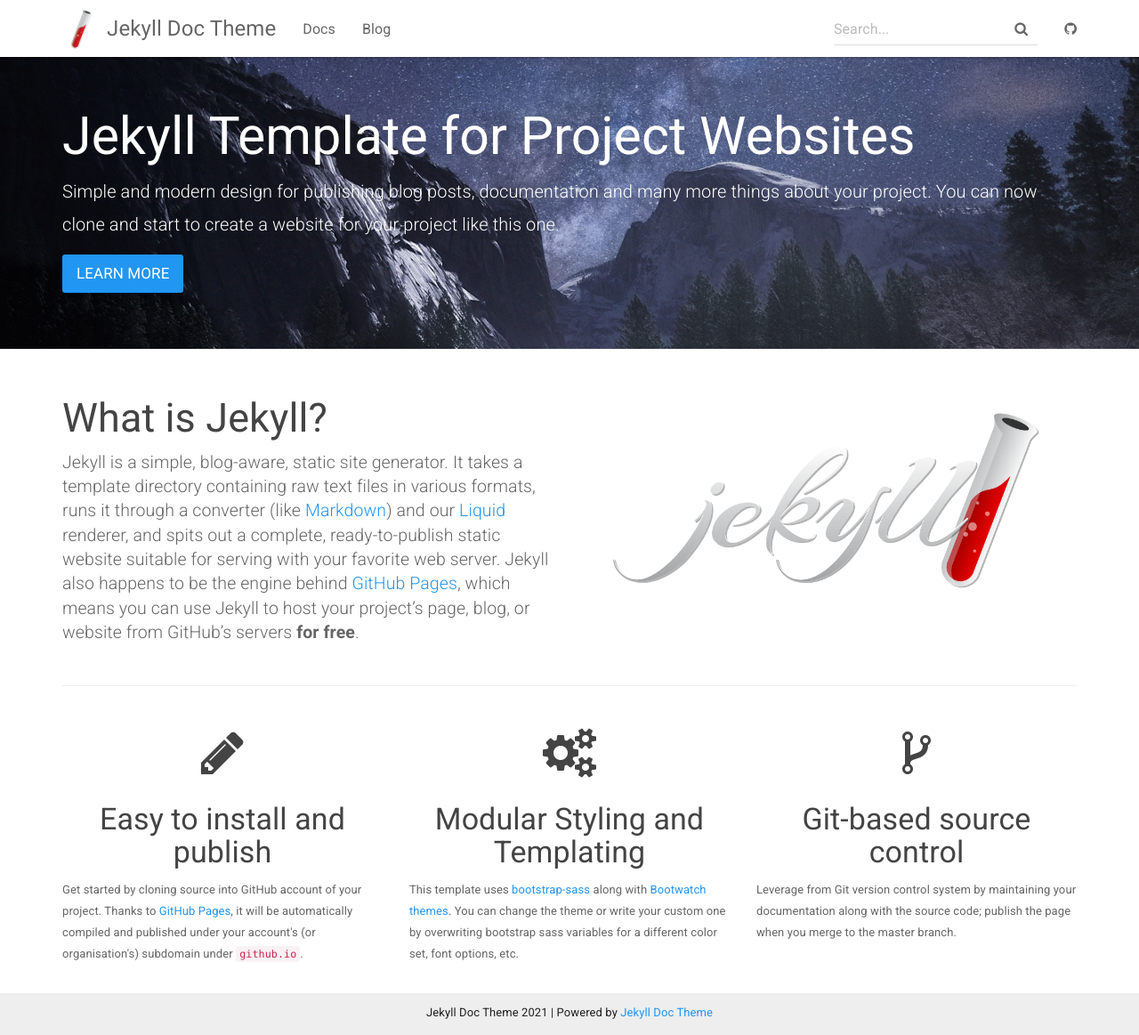
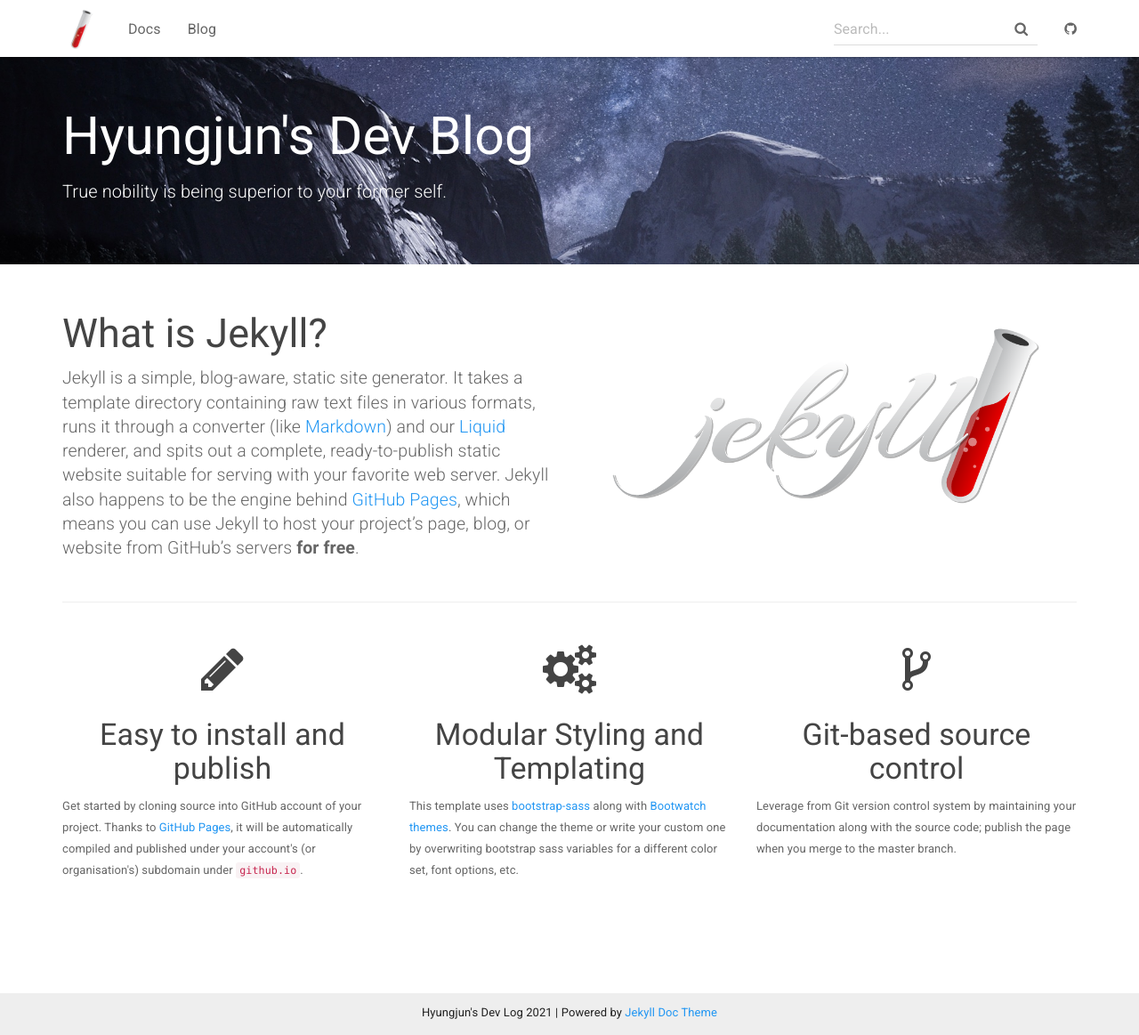
Before and after one commit to HyungjunAn/HyungjunAn.github.io, a Jekyll site: the page built from index.html, in a window 1280 px wide and 1163 px high. Shown: the whole window at 89% size. Built offline with Jekyll 4.4.1, drawn with Linux system fonts in a browser that asks for light colours.

Commit message:
remove nav-title, change jumbotron text

```diff
--- a/_config.yml
+++ b/_config.yml
@@ -1,5 +1,5 @@
 # Site settings
-title: Jekyll Doc Theme
+title: Hyungjun's Dev Log
 email: your-email@domain.com
 description: >
   Jekyll Template for Project Websites
--- a/_includes/topnav.html
+++ b/_includes/topnav.html
@@ -8,7 +8,8 @@
         <span class="icon-bar"></span>
       </button>
             <a class="navbar-brand" href="{{ site.baseurl }}/">
-                <span><img src="{{ "/assets/img/logonav.png" | relative_url }}" alt="Logo"></span> {{ site.title }}
+                <span><img src="{{ "/assets/img/logonav.png" | relative_url }}" alt="Logo"></span>
+                <!-- <span class="title">{{ site.title }}</span> -->
             </a>
         </div>
         <div id="navbar" class="collapse navbar-collapse">
--- a/index.html
+++ b/index.html
@@ -4,10 +4,9 @@
 
 <div class="header-container jumbotron">
     <div class="container">
-        <h1>Jekyll Template for Project Websites</h1>
-        <p>Simple and modern design for publishing blog posts, documentation and many more things about your project.
-          You can now clone and start to create a website for your project like this one.</p>
-        <p><a class="btn btn-primary btn-lg" href="{{ "/docs/home/" | relative_url }}" role="button">Learn more</a></p>
+        <h1>Hyungjun's Dev Blog</h1>
+        <p>True nobility is being superior to your former self.</p>
+        <!-- <p><a class="btn btn-primary btn-lg" href="{{ "/docs/home/" | relative_url }}" role="button">Learn more</a></p> -->
     </div>
 </div>
 
```
